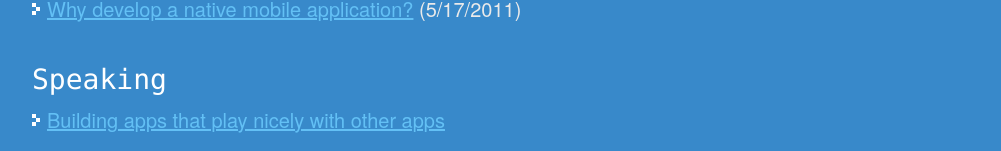
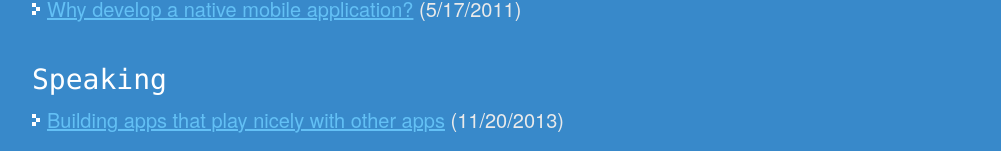
Before and after one commit to irace/irace.github.com, a Jekyll site: the page built from index.html, in a window 1280 px wide. Shown: the part 865-1016 px from the top of the page, without its empty margins (138-1139 px from the left). Built offline with Jekyll 4.4.1, drawn with Linux system fonts in a browser that asks for light colours.

Commit message:
Update index.html

```diff
--- a/index.html
+++ b/index.html
@@ -59,7 +59,7 @@
     <section class="sixteen columns">
       <h3>Speaking</h3>
       <ul>
-        <li><a href="https://speakerdeck.com/irace/building-apps-that-play-nicely-with-other-apps">Building apps that play nicely with other apps</a></li>
+        <li><a href="https://speakerdeck.com/irace/building-apps-that-play-nicely-with-other-apps">Building apps that play nicely with other apps</a> (11/20/2013)</li>
       </ul>
     </section>
     </div>
```
